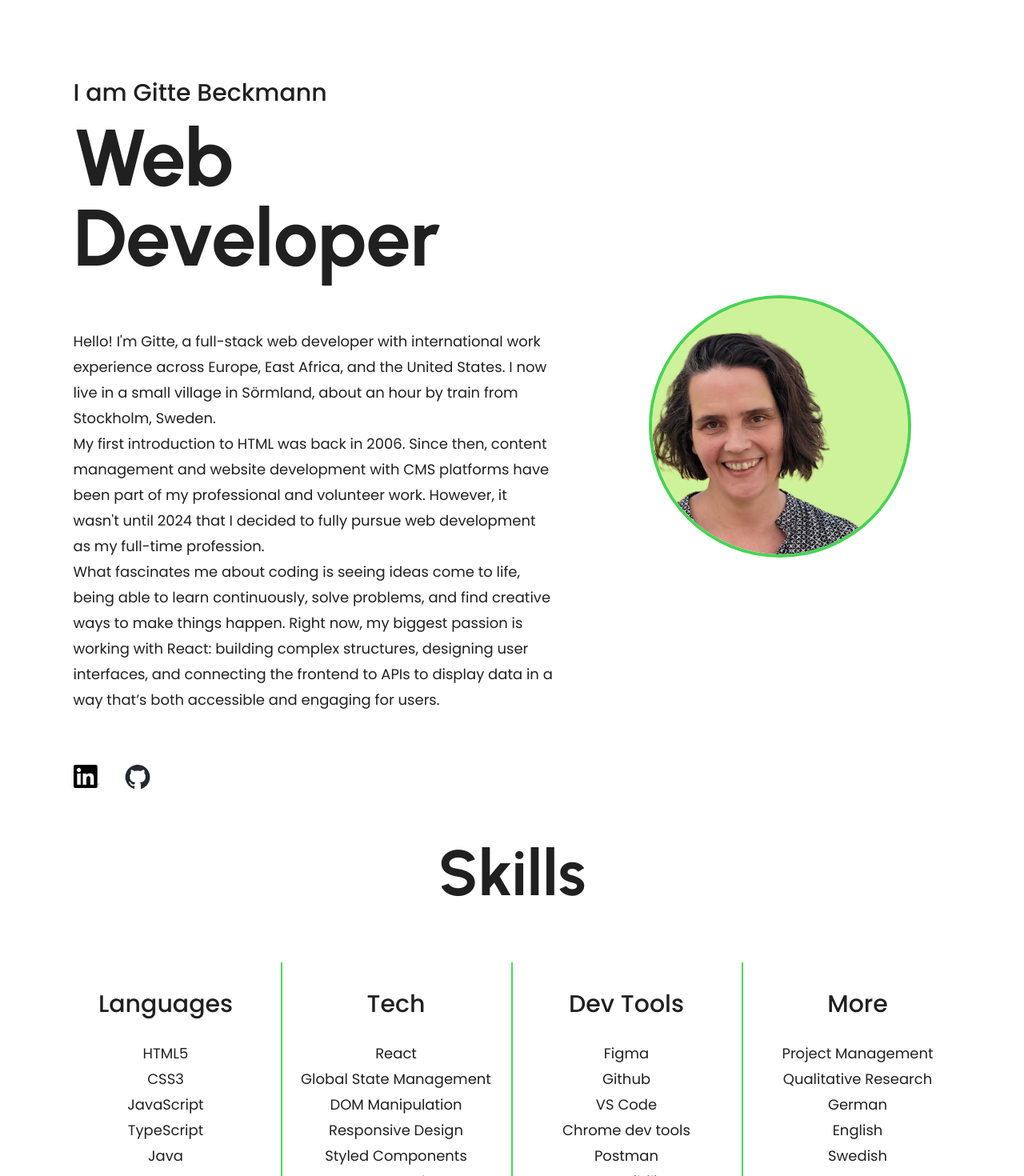
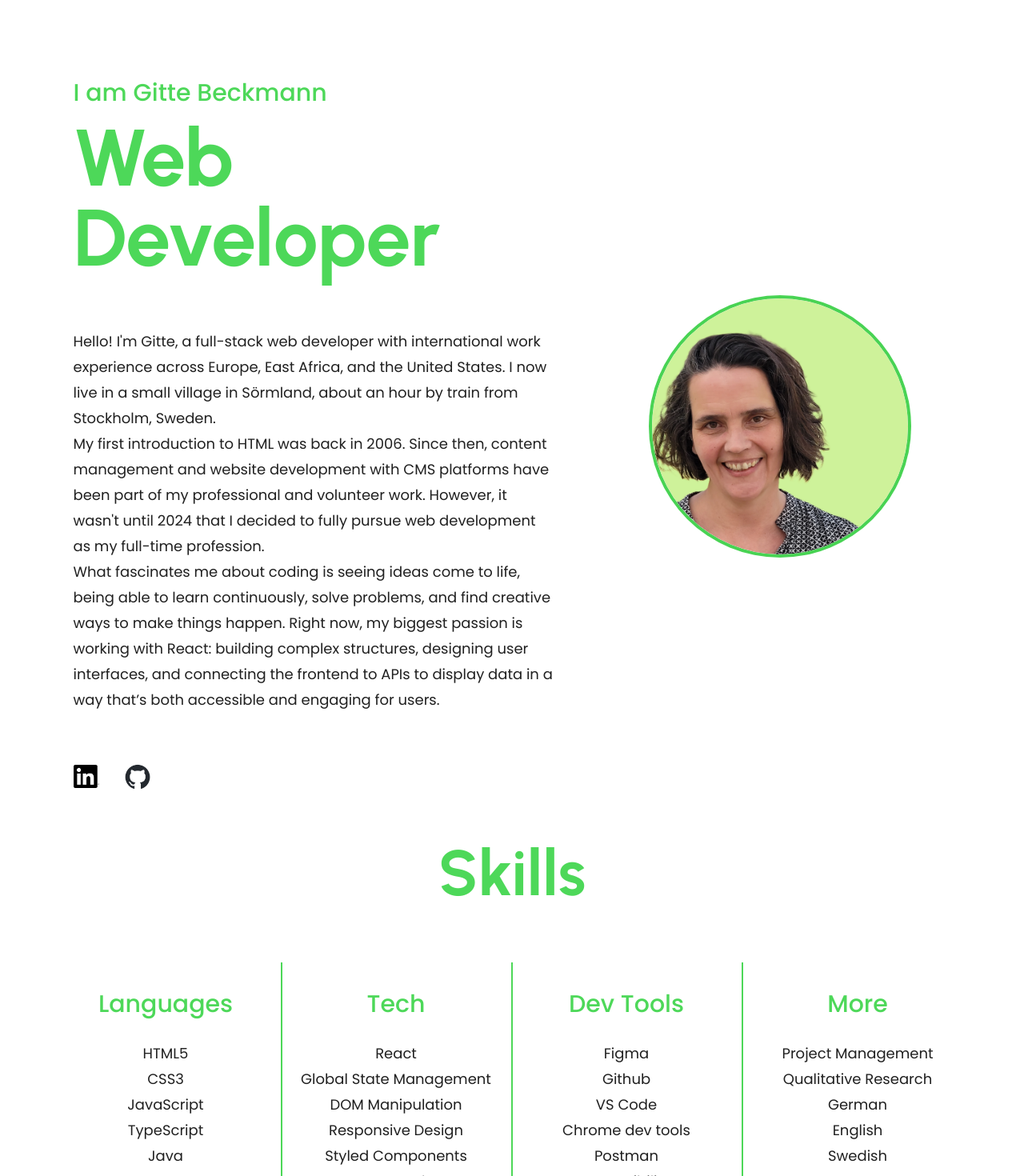
Before and after one commit to gittebe/gitte-portfolio, a React (Vite) app: page / in a window 1280 px wide. Shown: the top 1470 px of the page at 80% size. Built offline with nearby package versions, Linux system fonts and the light colour scheme.

Commit message:
- changed colors of fonts

```diff
--- a/src/App.jsx
+++ b/src/App.jsx
@@ -11,7 +11,6 @@ function App() {
       <BioSection />
       <SkillsSection />
       <ProjectsSection />
-      {/* <TechSection /> */}
       <JourneySection />
       <FooterSection />
     </>
--- a/src/sections/BioSection/BioSection.css
+++ b/src/sections/BioSection/BioSection.css
@@ -3,7 +3,7 @@
   flex-direction: column;
   justify-content: center;
   align-items: center;
-  color: var(--color-secondary);
+  background-color: var(--color-netral);
   margin-top: 4rem;
   padding: 5px;
 }
--- a/src/ui/Typography/Typography.css
+++ b/src/ui/Typography/Typography.css
@@ -1,4 +1,5 @@
 .header-one {
+  color: var(--color-primary);
   font-family: Urbanist;
   font-size: 3.75rem;
   font-weight: 700;
@@ -9,7 +10,7 @@
 
 .header-two {
   grid-column: span 4;
-  color: var(--color-secondary);
+  color: var(--color-primary);
   text-align: center;
   font-family: Urbanist;
   font-size: 3.75rem;
@@ -19,7 +20,7 @@
 }
 
 .header-three {
-  color: var(--color-secondary);
+  color: var(--color-primary);
   font-family: Poppins;
   font-size: 1.5rem;
   font-weight: 500;
@@ -35,6 +36,7 @@
   font-weight: 400;
   line-height: 2rem;
   margin: 0;
+  color: var(--color-secondary);
 }
 
 @media(min-width: 667px) {
```
